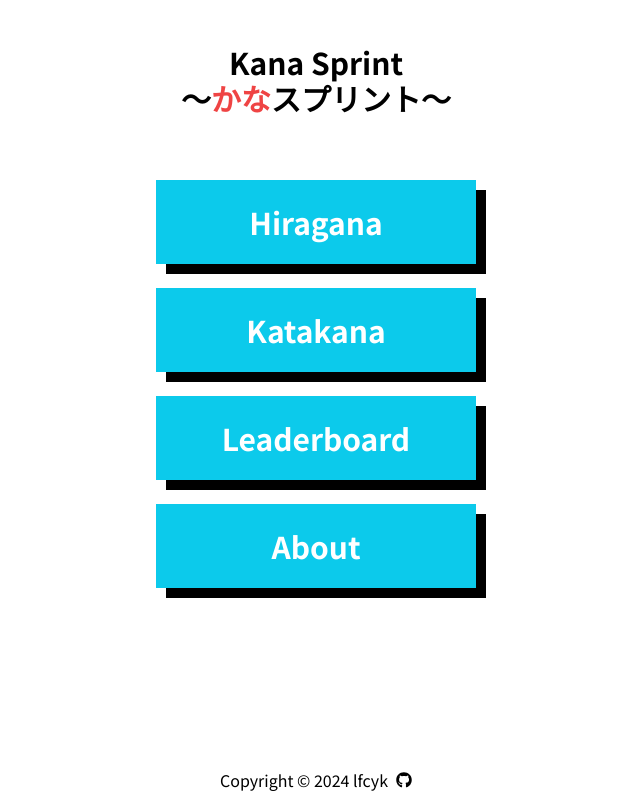
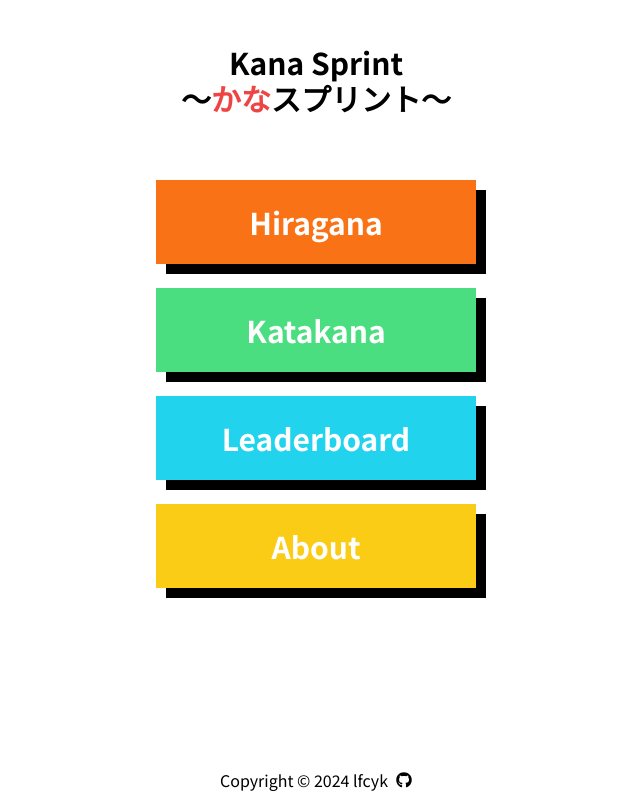
Before and after one commit to lfcyk/kana-sprint, a Next.js app: page / in a window 1280 px wide. Shown: the whole page, without its empty margins (324-964 px from the left). Built offline with nearby package versions, Linux system fonts and the light colour scheme.

Commit message:
feat: main menu button color

```diff
--- a/src/app/page.js
+++ b/src/app/page.js
@@ -16,11 +16,11 @@ export default function Home() {
 			<div className="flex flex-col">
 				<div className="flex flex-col gap-6">
 					<Link href={'/hiragana'}>
-						<MainButton text={"Hiragana"}/>
+						<MainButton text={"Hiragana"} bgColor={'bg-orange-500'}/>
 					</Link>
-					<MainButton text={"Katakana"}/>
-					<MainButton text={"Leaderboard"}/>
-					<MainButton text={"About"}/>
+					<MainButton text={"Katakana"} bgColor={'bg-green-400'}/>
+					<MainButton text={"Leaderboard"} bgColor={'bg-cyan-400'}/>
+					<MainButton text={"About"} bgColor={'bg-yellow-400'}/>
 				</div>
 			</div>
 			<Footer/>
--- a/src/components/mainMenu/mainButton.js
+++ b/src/components/mainMenu/mainButton.js
@@ -1,10 +1,10 @@
 import styles from './styles.module.css';
 
-function MainButton({text}) {
+function MainButton({text, bgColor}) {
   return (
     <div className='max-w-min mx-auto'>
         <button
-        className={`${styles.mainButton} text-3xl font-bold`}
+        className={`${styles.mainButton} text-3xl font-bold ${bgColor}`}
         >
         {text}
         </button>
--- a/src/components/mainMenu/styles.module.css
+++ b/src/components/mainMenu/styles.module.css
@@ -7,7 +7,7 @@
     width: 20rem;
     line-height: 2.25rem;
     color: #ffffff;
-    background-color: rgb(12, 202, 235);
+    /* background-color: rgb(12, 202, 235); */
     transition: transform 0.2s, box-shadow 0.2s;
 }
 
```
